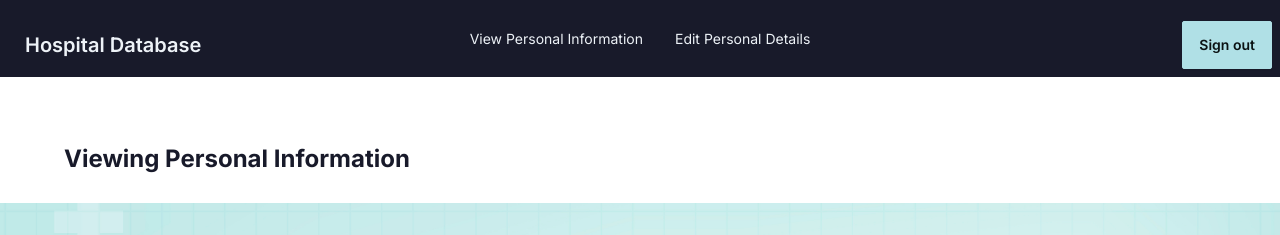
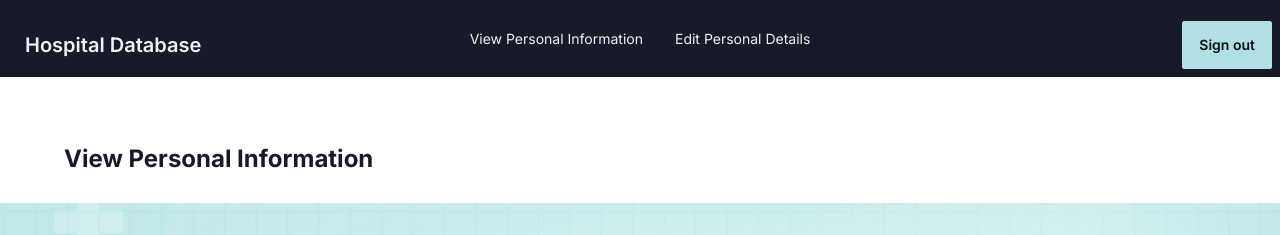
Before and after one commit to joselozano2003/CPSC-471-Project, a Next.js app: page /dashboard in a window 1280 px wide. Shown: the top 235 px of the page. Built offline with nearby package versions, Linux system fonts and the light colour scheme.

Commit message:
idk if my commit message got in there but changed viewing to view cause isnt it viewww not viewing???

```diff
--- a/app/dashboard/page.tsx
+++ b/app/dashboard/page.tsx
@@ -51,7 +51,7 @@ export default function Dashboard(props: Props) {
             <div className="modal-container">
 
                 <div className="h1-container">
-                <h1> Viewing Personal Information </h1>
+                <h1> View Personal Information </h1>
                 </div>
 
 
```
